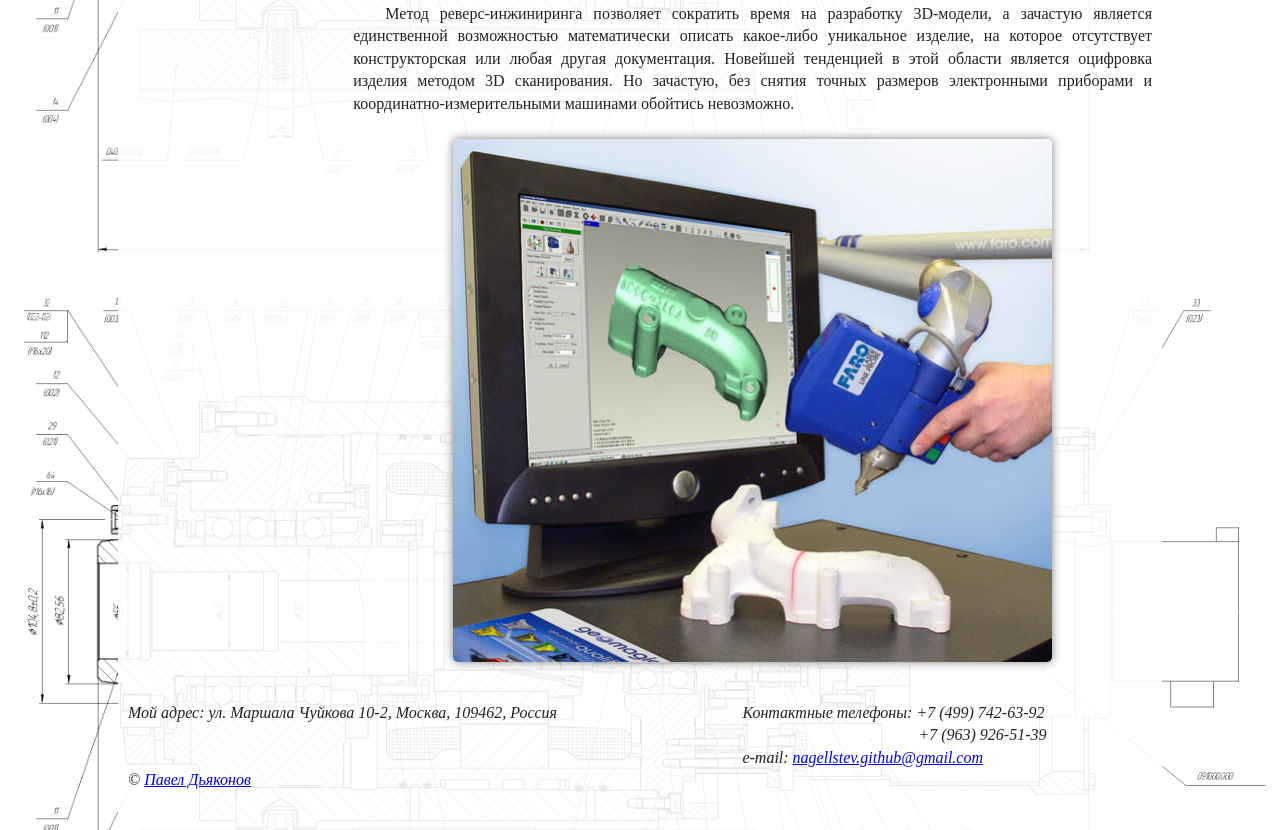
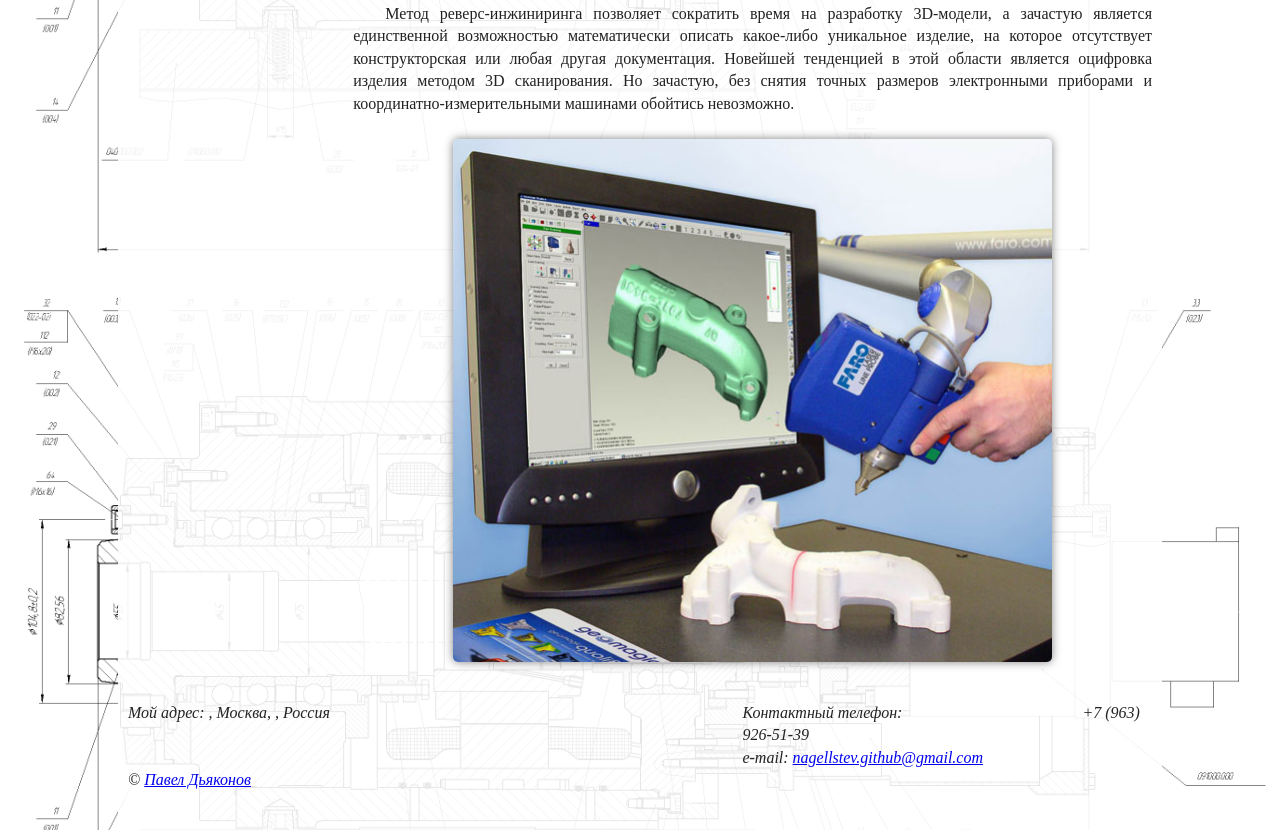
Before and after one commit to Nagellstev/nagellstev.github.io, a plain HTML site: page index.html in a window 1280 px wide. Shown: the part 2923-3753 px from the top of the page. Drawn offline with Linux system fonts and the light colour scheme.

Commit message:
Update index.html

```diff
--- a/index.html
+++ b/index.html
@@ -140,9 +140,9 @@
 	    <div id="footer_addr" class="fluid">
       Мой адрес:
 	    <span class="adr work">
-	      <span class="street-address">ул. Маршала Чуйкова 10-2</span>,
+	      <span class="street-address"></span>,
 	      <span class="locality">Москва</span>,
-  	      <span class="postal-code">109462</span>,
+  	      <span class="postal-code"></span>,
  	      <span class="country-name">Россия</span>
  	    </span>
        </div>
@@ -150,9 +150,7 @@
      <div id="footer_tel" class="fluid">
 
        <span class="tel">
-	     <span class="type">Контактные телефоны:</span>
-             <span title="+74997426392" class="value"> +7 (499) 742-63-92</span>
-                <br>
+	     <span class="type">Контактный телефон:</span>
              <span title="+79639265139" class="value" style="margin-left:11em"> +7 (963) 926-51-39</span>
        </span>
 		<br>
```
